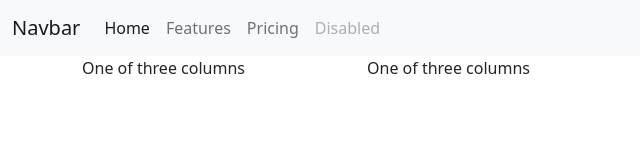
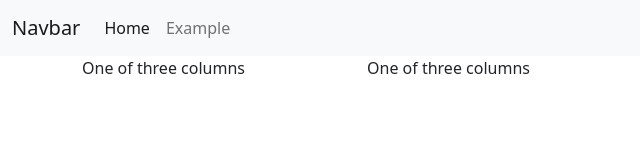
Before and after one commit to severinsimmler/chaine, a plain HTML site: page index.html in a window 1280 px wide. Shown: the whole page, without its empty margins (0-640 px from the left). Drawn offline with nearby package versions, Linux system fonts and the light colour scheme.

Commit message:
chore: update documentation

```diff
--- a/index.html
+++ b/index.html
@@ -20,9 +20,7 @@
             <div class="collapse navbar-collapse" id="navbarNavAltMarkup">
                 <div class="navbar-nav">
                     <a class="nav-link active" aria-current="page" href="#">Home</a>
-                    <a class="nav-link" href="#">Features</a>
-                    <a class="nav-link" href="#">Pricing</a>
-                    <a class="nav-link disabled" href="#" tabindex="-1" aria-disabled="true">Disabled</a>
+                    <a class="nav-link" href="example.html">Example</a>
                 </div>
             </div>
         </div>
```
